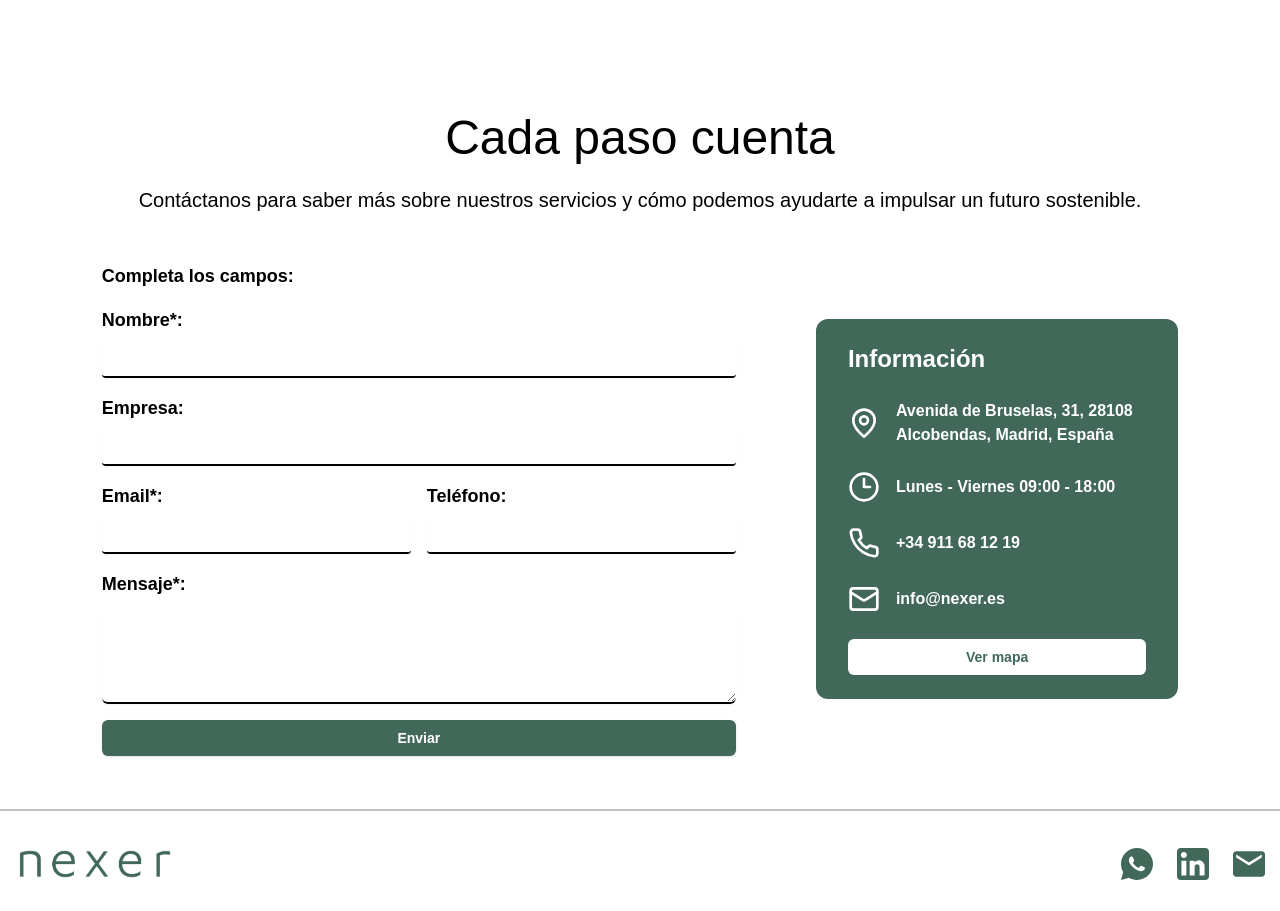
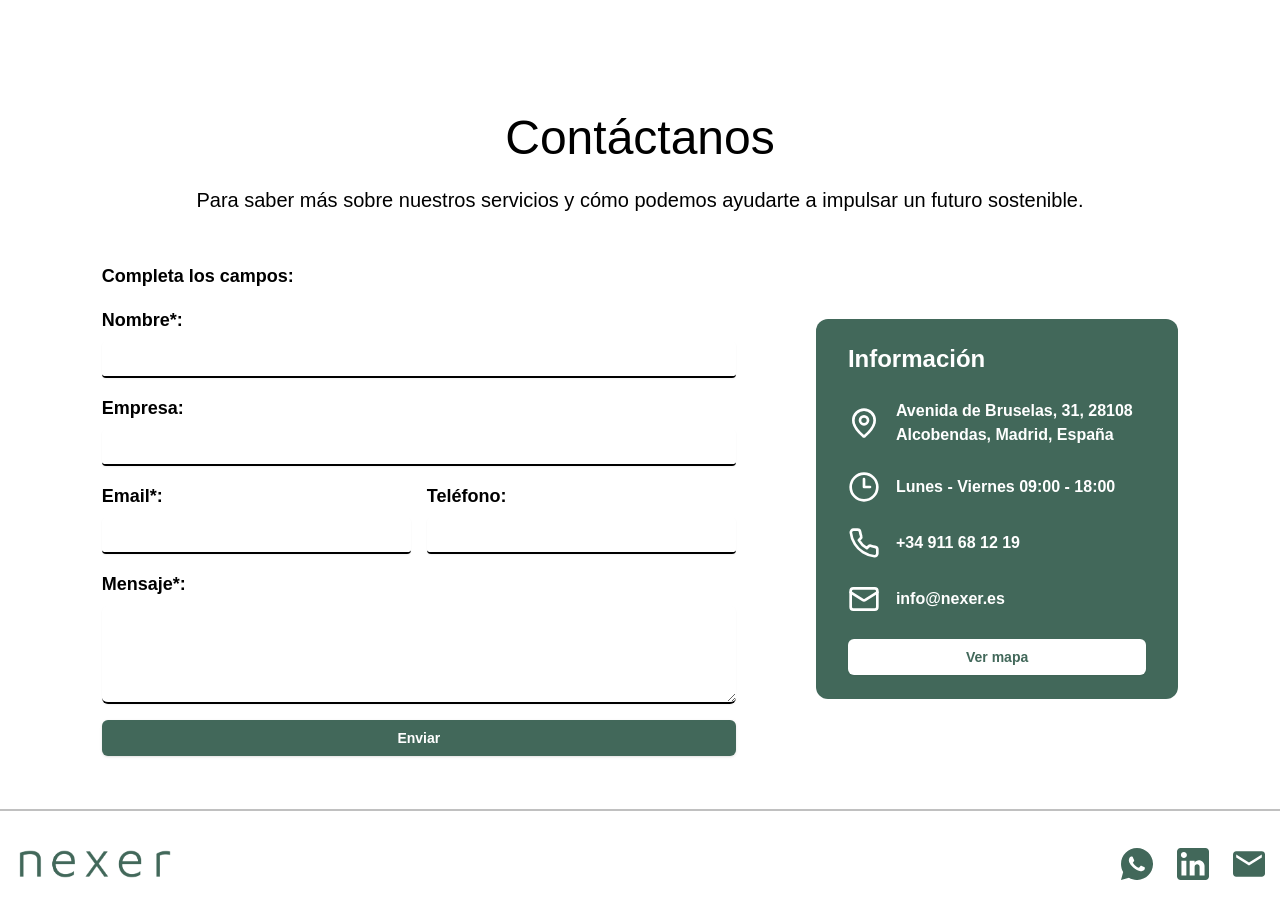
Before and after one commit to Lindapazw/nexer, a Next.js app: page / in a window 1280 px wide. Shown: the part 3895-4806 px from the top of the page. Built offline with nearby package versions, Linux system fonts and the light colour scheme; some icons are missing.

Commit message:
feat: fix contact details

```diff
--- a/src/app/_components/contact.tsx
+++ b/src/app/_components/contact.tsx
@@ -37,10 +37,10 @@ const HomeContact = () => {
     <section className="container relative mx-auto flex min-h-[calc(100vh-3.25rem)] flex-col items-center justify-center py-6">
       <div id="contact" className="absolute -top-[3.25rem] h-[3.25rem]"></div>
 
-      <h2 className="h2 text-center">Cada paso cuenta</h2>
+      <h2 className="h2 text-center">Contáctanos</h2>
 
       <p className="p text-center">
-        Contáctanos para saber más sobre nuestros servicios y cómo podemos
+        Para saber más sobre nuestros servicios y cómo podemos
         ayudarte a impulsar un futuro sostenible.
       </p>
 
```
